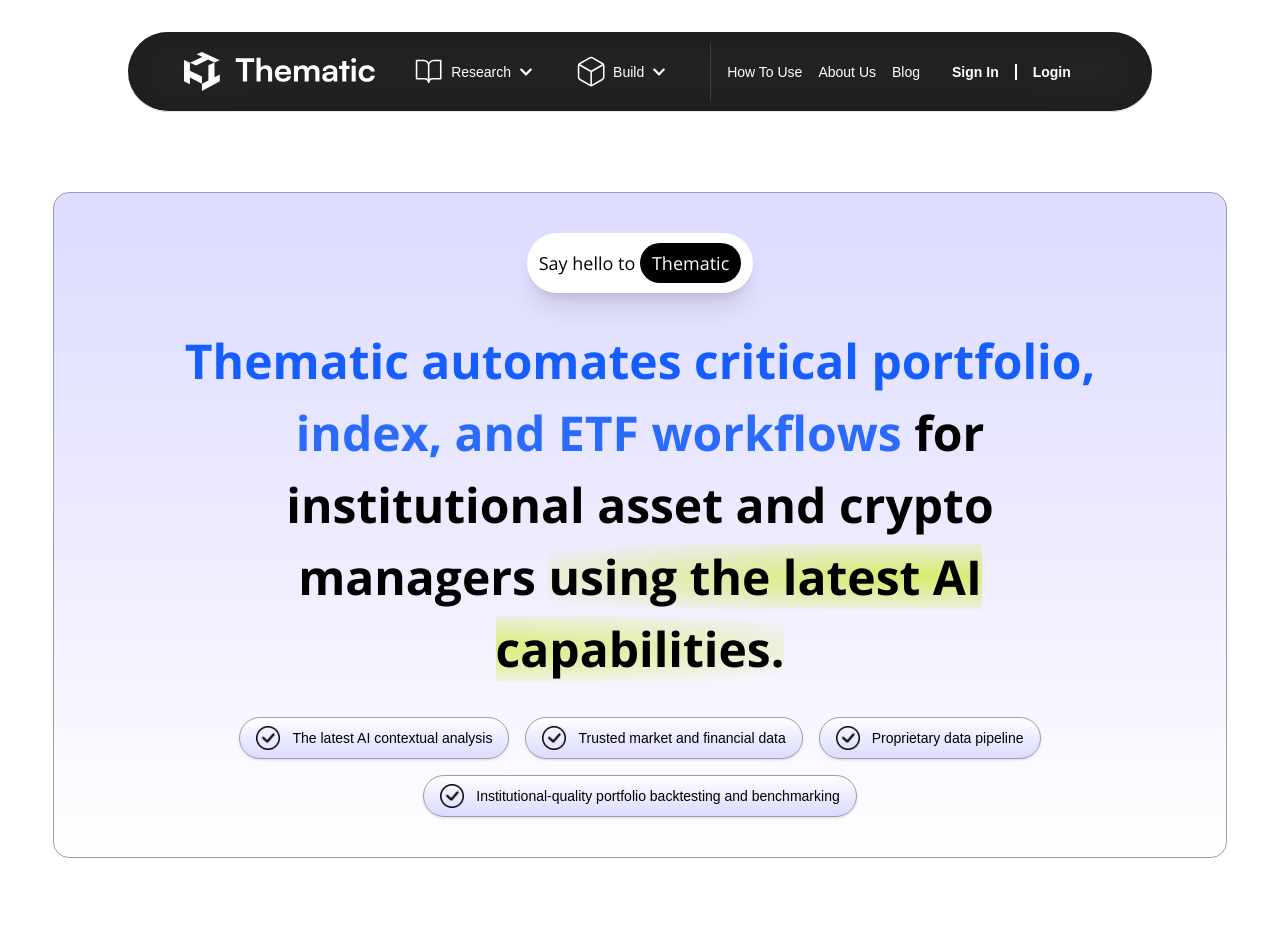
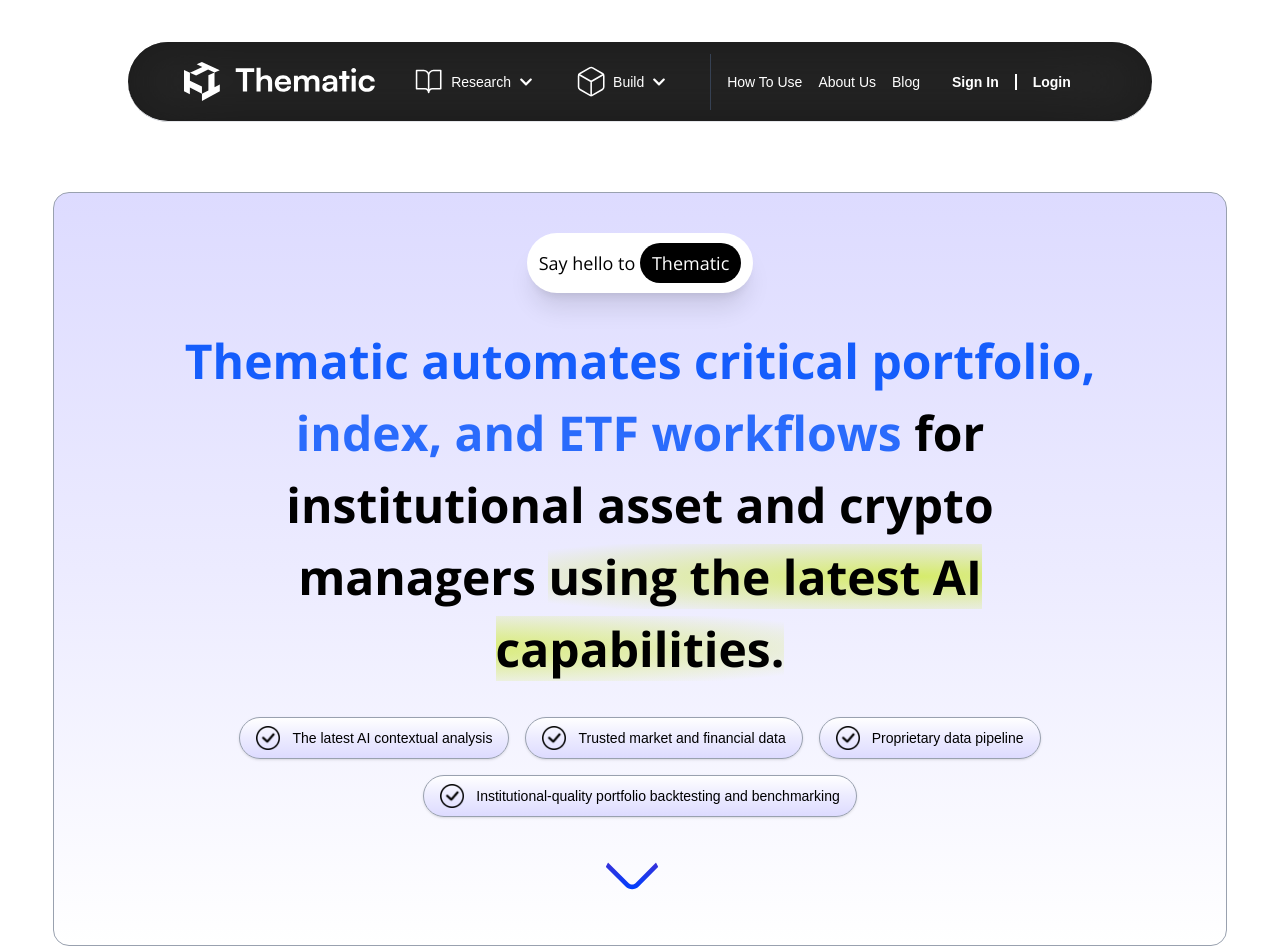
Before and after one commit to rakib00-dev/vpj-website-demo-, a React (Vite) app: page / in a window 1280 px wide. Shown: the top 952 px of the page. Built offline with nearby package versions, Linux system fonts and the light colour scheme.

Commit message:
fixed the navbar

```diff
--- a/src/Components/Hero.jsx
+++ b/src/Components/Hero.jsx
@@ -30,6 +30,33 @@ const Hero = () => {
             </span>
           </h1>
           <ul className="flex mx-auto flex-wrap flex-col w-11/12 justify-center items-center md:flex-row gap-4">
+            <HeroList />
+          </ul>
+          <div className="flex mx-auto flex-wrap flex-col w-11/12 justify-center items-center md:flex-row gap-4">
+            <img
+              src="./images/hero/arrow-down.svg"
+              alt=""
+              loading="lazy"
+              className="w-14"
+            />
+            <div
+              style={{
+                background:
+                  'radial-gradient(53.2% 53.2% at 50% 50%, rgba(173, 193, 255, 0.498) 0%, rgba(251, 251, 254, 0) 100%)',
+              }}
+            ></div>
+          </div>
+        </div>
+      </header>
+    </>
+  );
+};
+
+export default Hero;
+
+const HeroList = () => {
+  return (
+    <>
       <li className="flex justify-center text-sm md:text-md items-center gap-3 w-fit  bg-gradient-to-t from-[#dddbff] via-[#ecebff] to-white py-2 px-4 border rounded-full border-gray-400 shadow">
         <img
           src="./images/hero/circle-done.png"
@@ -62,11 +89,6 @@ const Hero = () => {
         />{' '}
         Institutional-quality portfolio backtesting and benchmarking{' '}
       </li>
-          </ul>
-        </div>
-      </header>
     </>
   );
 };
-
-export default Hero;
--- a/src/Components/Navbar.jsx
+++ b/src/Components/Navbar.jsx
@@ -273,12 +273,12 @@ const Navbar = () => {
       const scrollValue = window.scrollY;
       if (scrollValue >= 82) {
         if (navBarFix.current) {
-          navBarFix.current.style.top = '0';
+          navBarFix.current.style.top = '10px';
           navBarFix.current.style.position = 'sticky';
         }
       } else {
         if (navBarFix.current) {
-          navBarFix.current.style.top = '0';
+          navBarFix.current.style.top = '10px';
           navBarFix.current.style.position = null;
         }
       }
@@ -288,13 +288,13 @@ const Navbar = () => {
   return (
     <>
       <div
-        className="mx-auto transition-all mt-4 mb-8 md:my-8 bg-black/80 w-11/12 md:w-4/5 max-w-7xl h-20 relative top-0 border-b-1  border-gray-200 z-20  rounded-full"
+        className="mx-auto transition-all mt-4 mb-8 md:my-8 bg-black/80 w-11/12 md:w-4/5 max-w-7xl h-15 md:h-20 relative top-0 border-b-1  border-gray-200 z-20  rounded-full"
         id="navBarFix"
         ref={navBarFix}
       >
         <nav
           id="nav"
-          className="relative flex justify-center items-center px-4 py-4 max-w-7xl border-b-1 border-gray-200 bg-black/60 w-full h-20 rounded-full m-auto overflow-hidden"
+          className="relative flex justify-center items-center px-4 py-4 max-w-7xl border-b-1 border-gray-200 bg-black/60 w-full h-15 md:h-20 rounded-full m-auto overflow-hidden"
         >
           <div className={''} style={cssStyle.blur}></div>{' '}
           <div className="flex justify-between items-center w-full gap-10 md:mx-10">
```
Also changed, not shown: public/images/hero/arrow-down.svg (added). Lines whose indentation alone changed are shown as unchanged.
